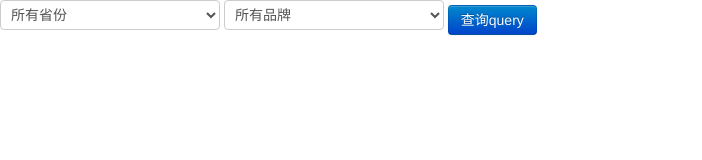
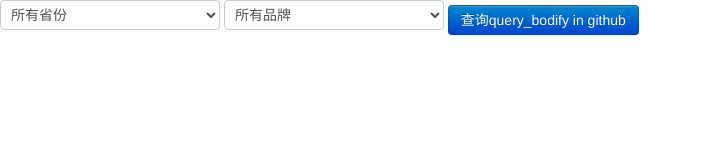
Before and after one commit to mszaczhang/bus_lease, a plain HTML site: page index.html in a window 1280 px wide. Shown: the whole page, without its empty margins (0-702 px from the left). Drawn offline with Linux system fonts and the light colour scheme; a script that the page names is missing.

Commit message:
Update index.html

```diff
--- a/index.html
+++ b/index.html
@@ -13,7 +13,7 @@
     <div>
       <select id="select_city"></select>
       <select id="select_product"></select>
-      <button id="btn_search" class="btn btn-primary inline">查询query</button>
+      <button id="btn_search" class="btn btn-primary inline">查询query_bodify in github</button>
     </div>
     <div id="allmap"></div>
 
```
